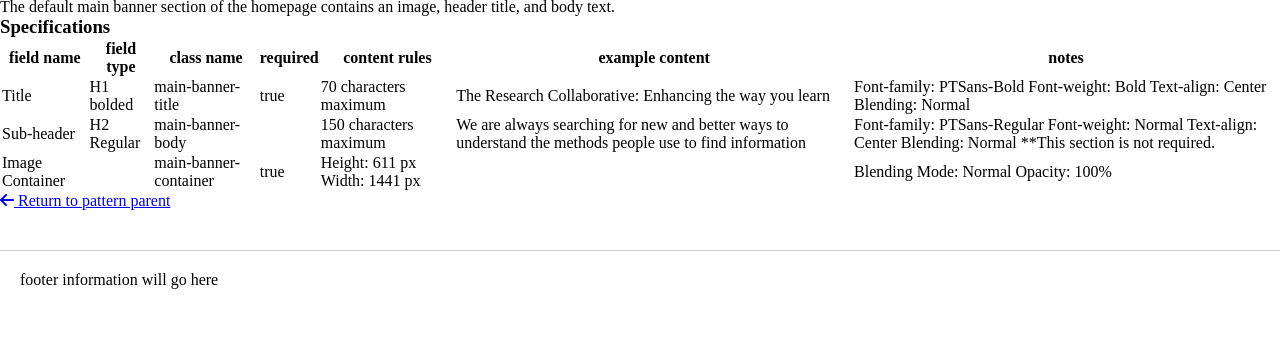
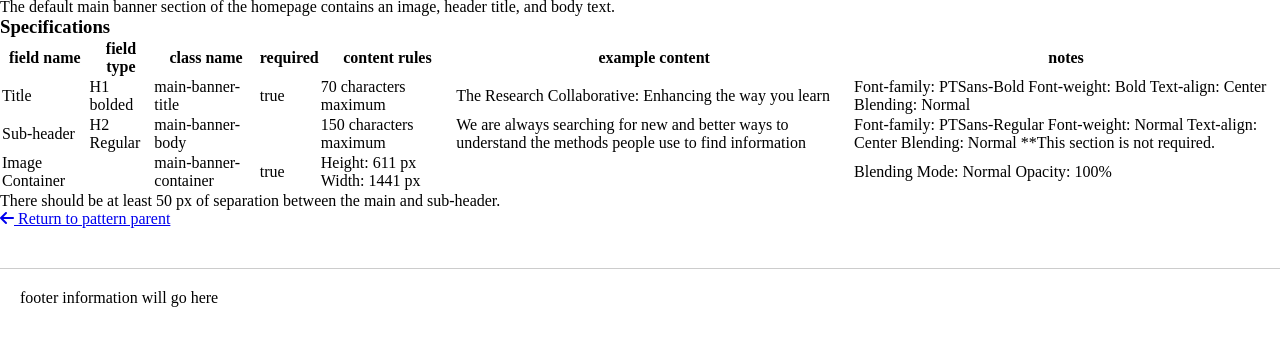
Before and after one commit to ux-at-icfnext/herc, a Jekyll site: the page built from pages/patterns/main-banner.md, in a window 1280 px wide, cut to the strip 491-837 px from the top of the page. Built offline with Jekyll 4.4.1, drawn with Linux system fonts in a browser that asks for light colours; nearby versions of some CDN libraries.

Commit message:
Update Pattern Specifications “main-banner”

```diff
--- a/pages/patterns/main-banner.md
+++ b/pages/patterns/main-banner.md
@@ -44,3 +44,4 @@ schema:
       Blending Mode: Normal
       Opacity: 100%
 ---
+There should be at least 50 px of separation between the main and sub-header.
```
